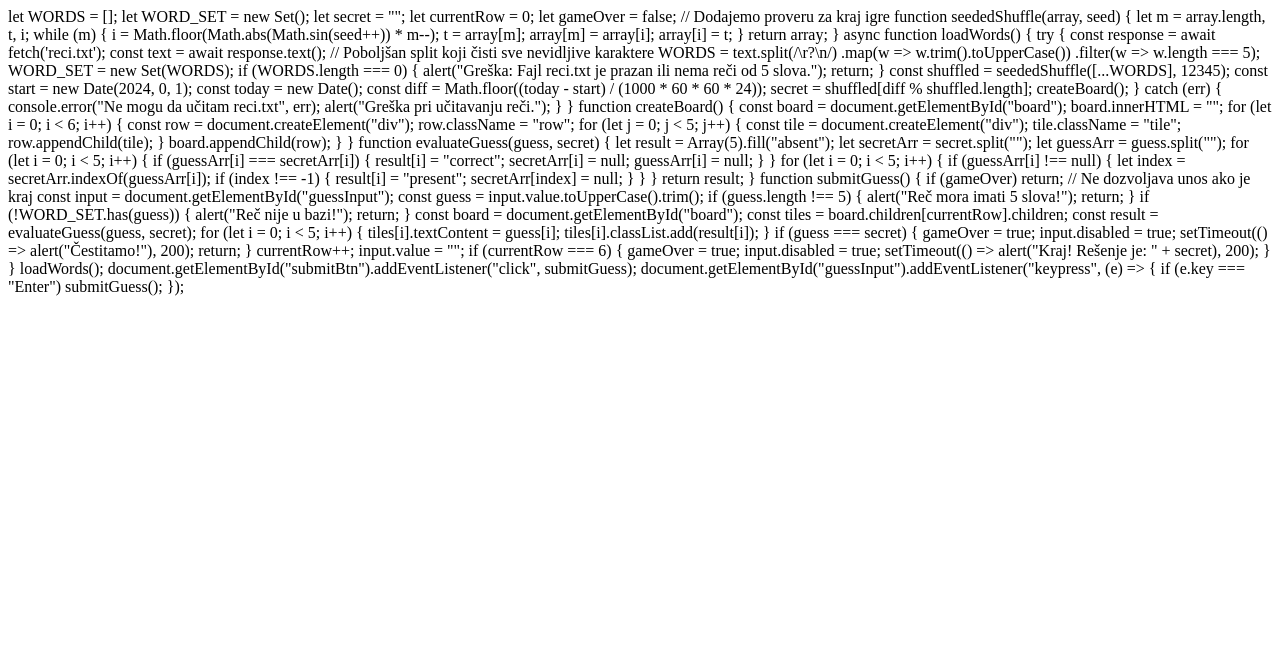
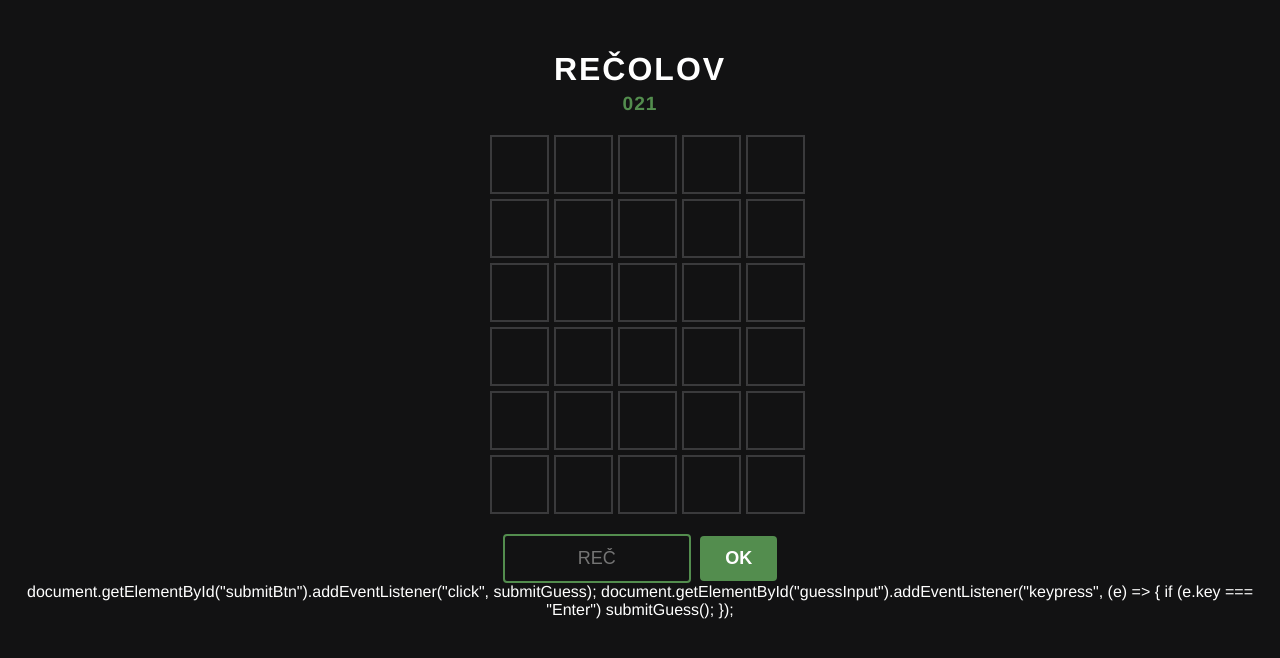
Before and after one commit to bozidarmilovac4-design/recolov021, a plain HTML site: page index.html in a window 1280 px wide. Drawn offline with Linux system fonts and the light colour scheme.

Commit message:
Update index.html

```diff
--- a/index.html
+++ b/index.html
@@ -1,8 +1,50 @@
+<!DOCTYPE html>
+<html lang="sr">
+<head>
+<meta charset="UTF-8">
+<meta name="viewport" content="width=device-width, initial-scale=1.0">
+<title>Rečolov - 021</title>
+<style>
+    body {
+        font-family: 'Helvetica Neue', Helvetica, Arial, sans-serif;
+        text-align: center;
+        background: #121213;
+        color: white;
+        margin: 0;
+        padding-top: 30px;
+    }
+    h1 { margin-bottom: 5px; letter-spacing: 2px; }
+    .brand { font-weight: bold; color: #538d4e; font-size: 1.2rem; margin-bottom: 20px; letter-spacing: 1px; }
+    #board { display: grid; grid-template-rows: repeat(6, 1fr); gap: 5px; width: 300px; margin: 0 auto 20px auto; }
+    .row { display: grid; grid-template-columns: repeat(5, 1fr); gap: 5px; }
+    .tile { border: 2px solid #3a3a3c; height: 55px; width: 55px; line-height: 55px; font-size: 28px; font-weight: bold; text-transform: uppercase; user-select: none; }
+    .correct { background: #538d4e; border-color: #538d4e; }
+    .present { background: #b59f3b; border-color: #b59f3b; }
+    .absent { background: #3a3a3c; border-color: #3a3a3c; }
+    .controls { margin-top: 20px; }
+    input { padding: 12px; font-size: 18px; text-transform: uppercase; border: 2px solid #3a3a3c; border-radius: 4px; width: 160px; outline: none; background: #121213; color: white; text-align: center; }
+    input:focus { border-color: #538d4e; }
+    button { padding: 12px 25px; font-size: 18px; cursor: pointer; background: #538d4e; color: white; border: none; border-radius: 4px; font-weight: bold; margin-left: 5px; }
+    button:hover { background: #6aaa64; }
+</style>
+</head>
+<body>
+
+    <h1>REČOLOV</h1>
+    <div class="brand">021</div>
+    <div id="board"></div>
+    <div class="controls">
+        <input id="guessInput" maxlength="5" placeholder="REČ" autofocus>
+        <button id="submitBtn">OK</button>
+    </div>
+
+<script>
+// OVDE IDE TVOJ JAVASCRIPT KOD KOJI SI MI POSLAO
 let WORDS = [];
 let WORD_SET = new Set();
 let secret = "";
 let currentRow = 0;
-let gameOver = false; // Dodajemo proveru za kraj igre
+let gameOver = false;
 
 function seededShuffle(array, seed) {
     let m = array.length, t, i;
@@ -19,24 +61,18 @@ async function loadWords() {
     try {
         const response = await fetch('reci.txt');
         const text = await response.text();
-
-        // Poboljšan split koji čisti sve nevidljive karaktere
         WORDS = text.split(/\r?\n/)
                     .map(w => w.trim().toUpperCase())
                     .filter(w => w.length === 5);
-
         WORD_SET = new Set(WORDS);
-
         if (WORDS.length === 0) {
             alert("Greška: Fajl reci.txt je prazan ili nema reči od 5 slova.");
             return;
         }
-
         const shuffled = seededShuffle([...WORDS], 12345);
         const start = new Date(2024, 0, 1);
         const today = new Date();
         const diff = Math.floor((today - start) / (1000 * 60 * 60 * 24));
-
         secret = shuffled[diff % shuffled.length];
         createBoard();
     } catch (err) {
@@ -64,7 +100,6 @@ function evaluateGuess(guess, secret) {
     let result = Array(5).fill("absent");
     let secretArr = secret.split("");
     let guessArr = guess.split("");
-
     for (let i = 0; i < 5; i++) {
         if (guessArr[i] === secretArr[i]) {
             result[i] = "correct";
@@ -72,7 +107,6 @@ function evaluateGuess(guess, secret) {
             guessArr[i] = null;
         }
     }
-
     for (let i = 0; i < 5; i++) {
         if (guessArr[i] !== null) {
             let index = secretArr.indexOf(guessArr[i]);
@@ -86,40 +120,32 @@ function evaluateGuess(guess, secret) {
 }
 
 function submitGuess() {
-    if (gameOver) return; // Ne dozvoljava unos ako je kraj
-
+    if (gameOver) return;
     const input = document.getElementById("guessInput");
     const guess = input.value.toUpperCase().trim();
-
     if (guess.length !== 5) {
         alert("Reč mora imati 5 slova!");
         return;
     }
-
     if (!WORD_SET.has(guess)) {
         alert("Reč nije u bazi!");
         return;
     }
-
     const board = document.getElementById("board");
     const tiles = board.children[currentRow].children;
     const result = evaluateGuess(guess, secret);
-
     for (let i = 0; i < 5; i++) {
         tiles[i].textContent = guess[i];
         tiles[i].classList.add(result[i]);
     }
-
     if (guess === secret) {
         gameOver = true;
         input.disabled = true;
         setTimeout(() => alert("Čestitamo!"), 200);
         return;
     }
-
     currentRow++;
     input.value = "";
-
     if (currentRow === 6) {
         gameOver = true;
         input.disabled = true;
@@ -128,6 +154,14 @@ function submitGuess() {
 }
 
 loadWords();
+document.getElementById("submitBtn").addEventListener("click", submitGuess);
+document.getElementById("guessInput").addEventListener("keypress", (e) => {
+    if (e.key === "Enter") submitGuess();
+});
+</script>
+
+</body>
+</html>
 
 document.getElementById("submitBtn").addEventListener("click", submitGuess);
 document.getElementById("guessInput").addEventListener("keypress", (e) => {
```
